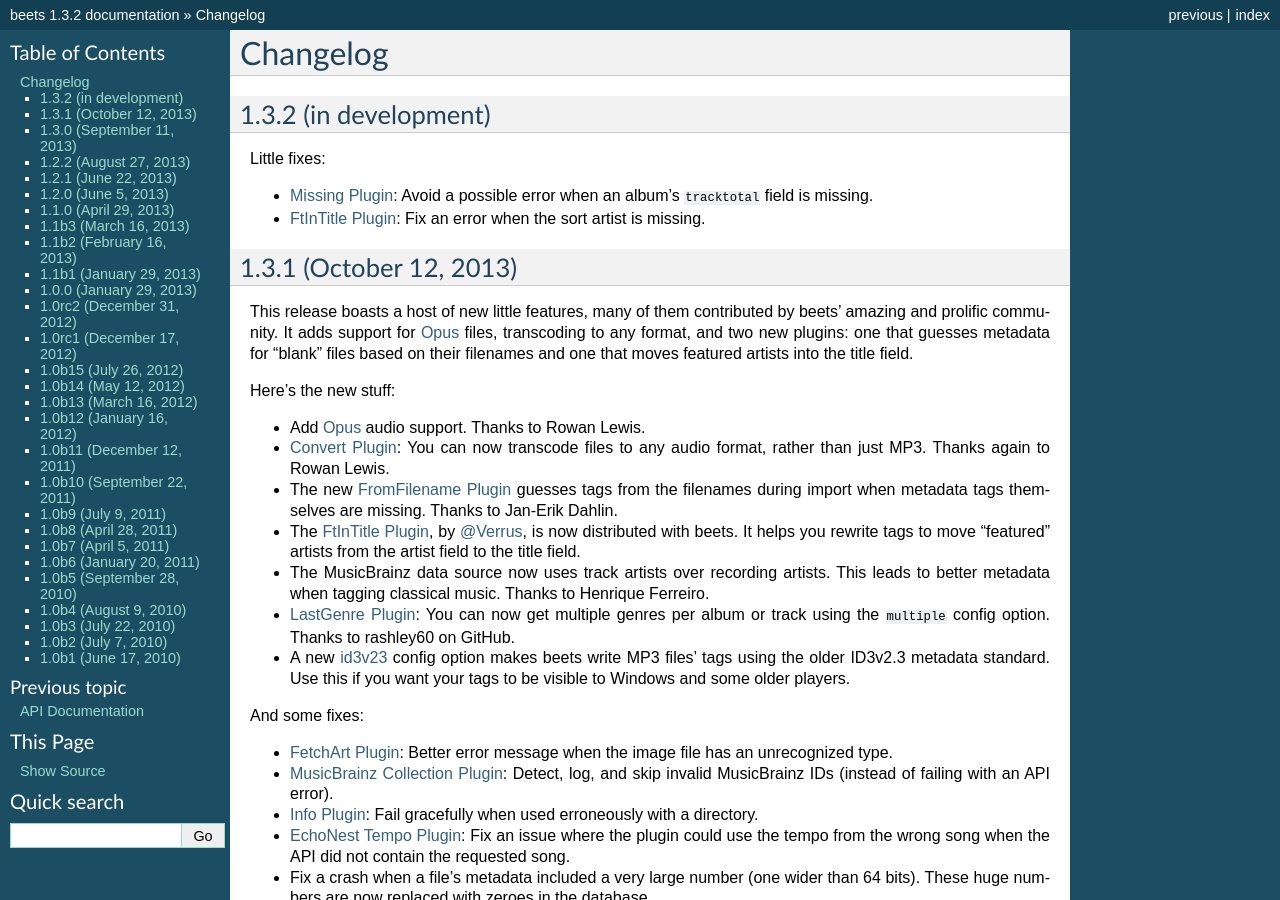
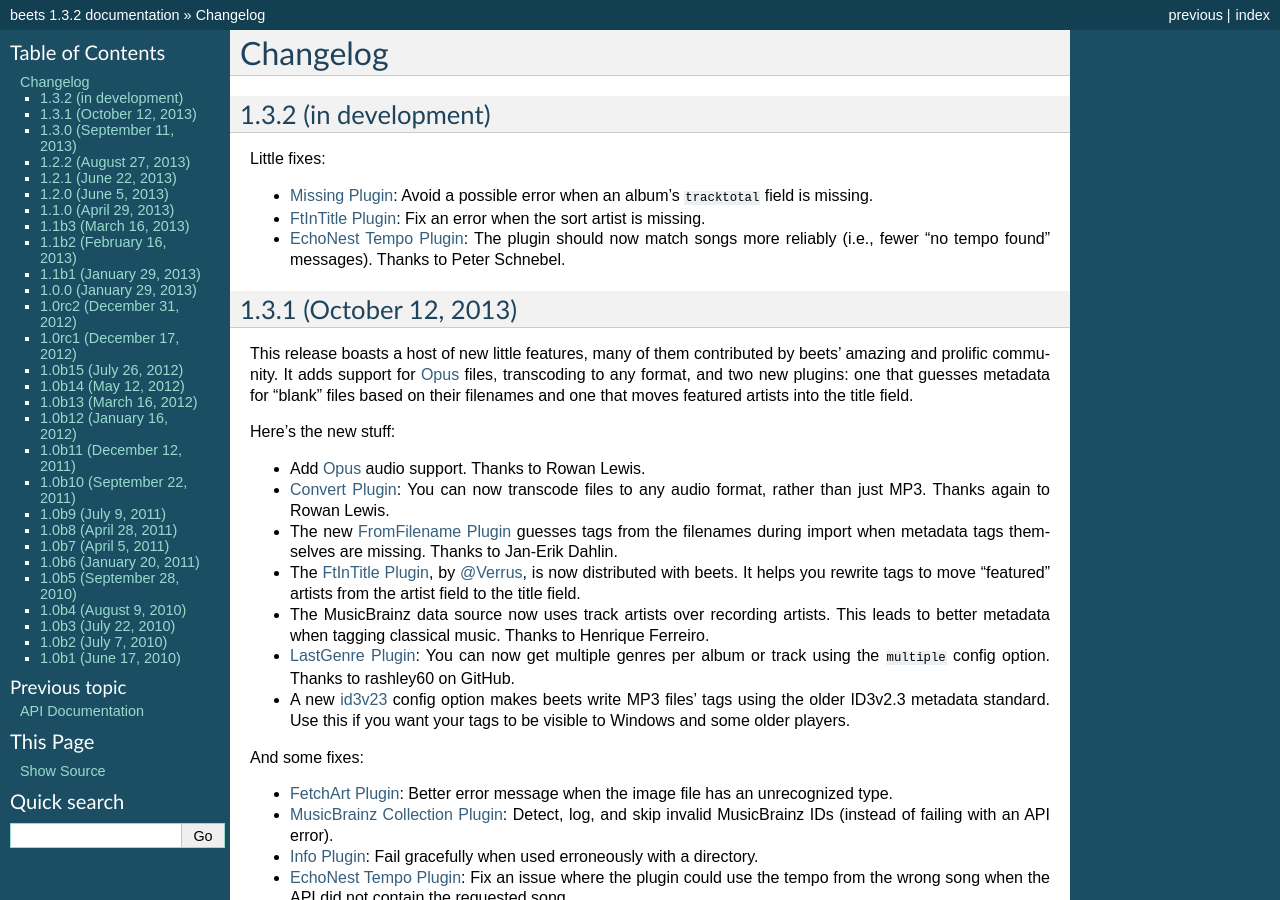
Before and after one commit to google-code-export/beets, a Sphinx documentation site: the page built from docs/changelog.rst, in a window 1280 px wide and 900 px high. Built offline with Sphinx 7.4.7, drawn with Linux system fonts in a browser that asks for light colours.

Commit message:
changelog for #420

```diff
--- a/docs/changelog.rst
+++ b/docs/changelog.rst
@@ -9,6 +9,8 @@
 * :doc:`/plugins/missing`: Avoid a possible error when an album's
   ``tracktotal`` field is missing.
 * :doc:`/plugins/ftintitle`: Fix an error when the sort artist is missing.
+* :doc:`/plugins/echonest_tempo`: The plugin should now match songs more
+  reliably (i.e., fewer "no tempo found" messages). Thanks to Peter Schnebel.
 
 1.3.1 (October 12, 2013)
 ------------------------
```
